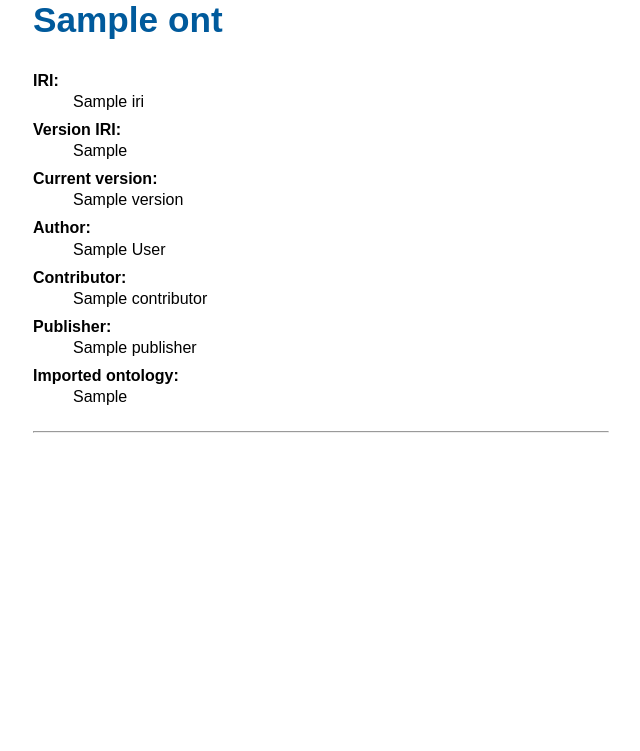
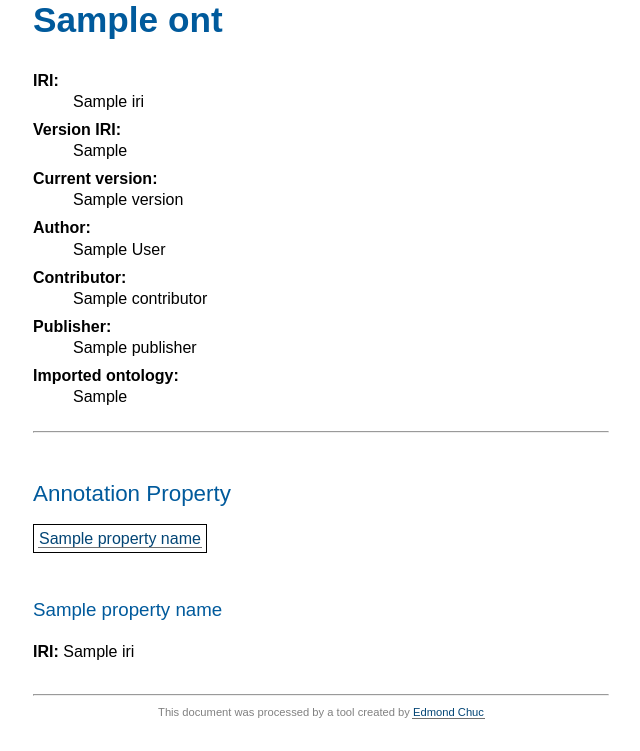
Before and after one commit to edmondchuc/LODE3, a Flask app: template templates/ontology.html in a window 1280 px wide. Shown: the part 49-800 px from the top of the page, without its empty margins (319-959 px from the left). Run offline with Flask 2, Linux system fonts and the light colour scheme; the template is opened without the code that fills it: most values are stand-ins (such as "Sample title", 1, 10 or a date in 2020).

Commit message:
Refactored templates into different include sections. Added footer template.

```diff
--- a/app.py
+++ b/app.py
@@ -3,6 +3,7 @@ from rdf_objects import RDFModel
 import toolkit
 
 app = Flask(__name__)
+
 
 @app.route('/', methods=['GET'])
 def index():
--- a/static/css/ontology.css
+++ b/static/css/ontology.css
@@ -1,3 +1,20 @@
+.footer-divide {
+    margin-top: 30px;
+}
+
+footer {
+    text-align: center;
+    color: gray;
+    font-size: 70%;
+    padding-bottom: 10px;
+}
+
+.toc-property {
+    border-style: solid;
+    border-width: 1px;
+    padding: 5px;
+}
+
 body {
     line-height: 1.5;
     font-family: sans-serif;
@@ -75,6 +92,11 @@ h2 {
     font-weight: normal;
 }
 
+h3 {
+    color: #005A9C;
+    font-weight: normal;
+}
+
 h1, h2, h3, h4, h5, h6 {
     margin-top: 3rem;
 }
--- /dev/null
+++ b/templates/abstract.html
@@ -0,0 +1,4 @@
+{% if ont.comment %}
+    <h2>Abstract</h2>
+    <p>{{ format(ont.comment, true) }}</p>
+{% endif %}
--- /dev/null
+++ b/templates/annotation_properties.html
@@ -0,0 +1,18 @@
+{% if ont.annotation_properties %}
+    {% if ont.annotation_properties|length == 1 %}
+        <h2>Annotation Property</h2>
+    {% else %}
+        <h2>Annotation Properties</h2>
+    {% endif %}
+
+    {# ToC #}
+    {% for ap in ont.annotation_properties %}
+        <span class="toc-property"><a href="#{{ ap.property_name[0] }}">{{ format(ap.property_name[1]) }}</a></span>
+    {% endfor %}
+
+
+    {% for ap in ont.annotation_properties %} {# FRAGMENTS ARE ENCODING WEIRDLY? #}
+        <h3 id="{{ ap.property_name[0] }}">{{ format(ap.property_name[1]) }}</h3>
+        <strong>IRI:</strong> {{ format(ap.IRI) }}
+    {% endfor %}
+{% endif %}
--- /dev/null
+++ b/templates/footer.html
@@ -0,0 +1 @@
+<footer>This document was processed by a tool created by <a href="https://www.edmondchuc.com">Edmond Chuc</a></footer>
--- /dev/null
+++ b/templates/header.html
@@ -0,0 +1,47 @@
+<h1>{{ format(ont.title) }}</h1>
+
+<dl>
+    <dt>IRI:</dt>
+    <dd>{{ format(ont.IRI) }}</dd>
+    <dt>Version IRI:</dt>
+    <dd>{{ format(ont.version_IRI) }}</dd>
+    <dt>Current version:</dt>
+    <dd>{{ format(ont.version) }}</dd>
+
+    {% if ont.authors|length == 1 %}
+        <dt>Author:</dt>
+    {% else %}
+        <dt>Authors:</dt>
+    {% endif %}
+    {% for author in ont.authors %}
+        <dd>{{ format(author) }}</dd>
+    {% endfor %}
+
+    {% if ont.contributors|length == 1 %}
+        <dt>Contributor:</dt>
+    {% else %}
+        <dt>Contributors:</dt>
+    {% endif %}
+    {% for contributor in ont.contributors %}
+        <dd>{{ format(contributor) }}</dd>
+    {% endfor %}
+
+    {% if ont.publishers|length == 1 %}
+        <dt>Publisher:</dt>
+    {% else %}
+        <dt>Publishers:</dt>
+    {% endif %}
+    {% for publisher in ont.publishers %}
+        <dd>{{ format(publisher) }}</dd>
+    {% endfor %}
+
+    {% if ont.imported_ontologies|length == 1 %}
+        <dt>Imported ontology:</dt>
+    {% else %}
+        <dt>Imported ontologies:</dt>
+    {% endif %}
+    {% for i_o in ont.imported_ontologies %}
+        <dd>{{ format(i_o) }}</dd>
+    {% endfor %}
+
+</dl>
--- a/templates/ontology.html
+++ b/templates/ontology.html
@@ -1,4 +1,8 @@
-{# -- Jinja macro definitions --------------------------------------------------------------------------------------- #}
+{# -- TODO ---------------------------------------------------------------------------------------------------------- #}
+{#
+- refactor templating code for each property
+- prettify the HTML before sending back to client
+#}
 
 {# -- Serialize data to the correct HTML format depending if it's an rdflib.Literal or rdflib.URIRef ---------------- #}
 {% macro format(s, markdown=false) %}
@@ -7,7 +11,7 @@
     {% elif t.is_url(s) %}
         <a href="{{ s }}">{{ s }}</a>
     {% elif markdown %}
-        {{ t.is_literal(s)|safe }}
+        {{ t.render_literal(s)|safe }}
     {% else %}
         {{ s }}
     {% endif %}
@@ -25,60 +29,36 @@
     <body>
 
         <div class="container">
-            <h1>{{ format(ont.title) }}</h1>
 
-            <dl>
-                <dt>IRI:</dt>
-                <dd>{{ format(ont.IRI) }}</dd>
-                <dt>Version IRI:</dt>
-                <dd>{{ format(ont.version_IRI) }}</dd>
-                <dt>Current version:</dt>
-                <dd>{{ format(ont.version) }}</dd>
 
-                {% if ont.authors|length == 1 %}
-                <dt>Author:</dt>
-                {% else %}
-                <dt>Authors:</dt>
-                {% endif %}
-                {% for author in ont.authors %}
-                <dd>{{ format(author) }}</dd>
-                {% endfor %}
+            {# -- Header -------------------------------------------------------------------------------------------- #}
+            {% include "header.html" %}
 
-                {% if ont.contributors|length == 1 %}
-                <dt>Contributor:</dt>
-                {% else %}
-                <dt>Contributors:</dt>
-                {% endif %}
-                {% for contributor in ont.contributors %}
-                <dd>{{ format(contributor) }}</dd>
-                {% endfor %}
-
-                {% if ont.publishers|length == 1 %}
-                <dt>Publisher:</dt>
-                {% else %}
-                <dt>Publishers:</dt>
-                {% endif %}
-                {% for publisher in ont.publishers %}
-                <dd>{{ format(publisher) }}</dd>
-                {% endfor %}
-
-                {% if ont.imported_ontologies|length == 1 %}
-                <dt>Imported ontology:</dt>
-                {% else %}
-                <dt>Imported ontologies:</dt>
-                {% endif %}
-                {% for i_o in ont.imported_ontologies %}
-                <dd>{{ format(i_o) }}</dd>
-                {% endfor %}
-
-            </dl>
 
             <hr>
 
-            {% if ont.comment %}
-            <h2>Abstract</h2>
-            <p>{{ format(ont.comment, true) }}</p>
-            {% endif %}
+
+            {# -- Abstract ------------------------------------------------------------------------------------------ #}
+            {% include "abstract.html" %}
+
+
+            {# -- Table of contents --------------------------------------------------------------------------------- #}
+            {# TODO: TOC, check each ont.property and see if their length is greater than zero, if so, create a TOC  #}
+
+
+            {# -- Annotation Properties ----------------------------------------------------------------------------- #}
+            {% include "annotation_properties.html" %}
+
+
+            {# LOOK INTO WHAT NAMES ARE CAPITALS AND WHAT ARENT: EXAMPLE, CLASS AND OBJECT NAMES ARE CAPITALS BUT NOT OTHER PROPERTIES? #}
+
+
+            <hr class="footer-divide">
+
+
+            {# -- Footer -------------------------------------------------------------------------------------------- #}
+            {% include "footer.html" %}
+
 
         </div>
 
--- /dev/null
+++ b/templates/test.html
@@ -0,0 +1,2 @@
+{% import "ontology.html" as ontology %}
+<h1>TEST</h1>
```
Also changed, not shown: rdf_objects.py (+13 -0 lines), toolkit.py (+22 -8 lines), 1 other file.
